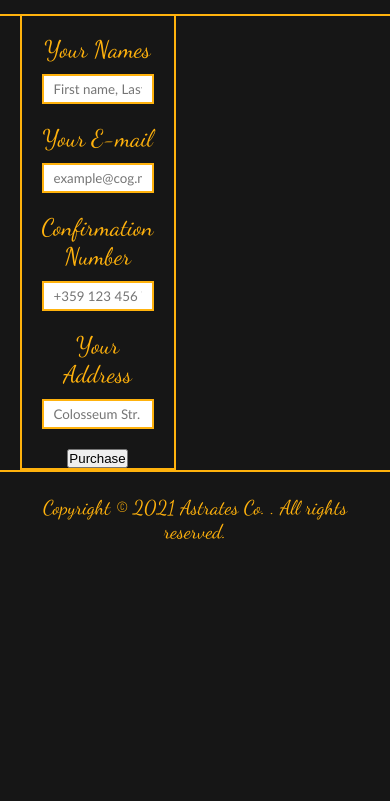
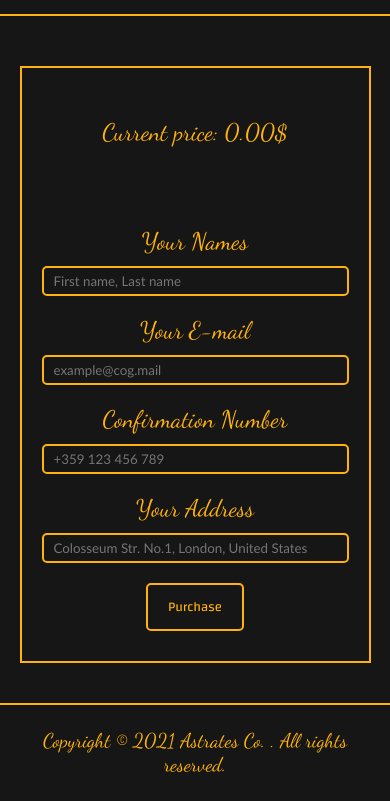
Before and after one commit to Astratess/Colosseum_of_Glory_Shop, a plain HTML site: page cart.html in a window 390 px wide. Shown: the part 184-985 px from the top of the page. Before the commit the page ends 844 px from the top, so only its background shows below. Drawn offline with Linux system fonts and the light colour scheme.

Commit message:
Fix Reset

```diff
--- a/cart.html
+++ b/cart.html
@@ -62,7 +62,7 @@
                     </div><!-- /.aside__entry -->
 
                     <div class="form">
-                        <form action="https://formsubmit.co/colosseum.of.glory.shop@gmail.com" method="POST">
+                        <form action="https://formsubmit.co/colosseum.of.glory.shop@gmail.com" id="purchase-form" method="POST">
                             <div class="form__row">
                                 <label for="Names" class="label">Your Names</label>
 
@@ -102,7 +102,7 @@
                             </div><!-- /.form__row -->
 
                             <div class="form__actions">
-                                <input type="submit" value="Purchase" id="clear-all">
+                                <input type="submit" class='form__submit' value="Purchase">
                             </div><!-- /.form__actions -->
 
                         </form>
--- a/css/style.css
+++ b/css/style.css
@@ -322,6 +322,96 @@ h2 {
     text-align: center;
 }
 
+
+/* ------------------------------------------------*\
+                     Cart
+\* ------------------------------------------------*/
+
+.container {
+    margin-top: 250px;
+    padding-bottom: 40px;
+}
+
+.container__inner {
+    display: flex;
+}
+
+.shop-list__inner {
+    flex: 0 0 70%;
+    padding-inline: 20px;
+}
+
+.container__inner h4 {
+    font-size: 24px;
+}
+
+/* ------------------------------------------------*\
+                     Aside
+\* ------------------------------------------------*/
+
+.aside {
+    flex: 0 0 30%;
+    padding-inline: 20px;
+    padding-top: 50px;
+    border: 2px solid #ffb20d;
+    text-align: center;
+}
+
+.aside__entry {
+    font-size: 24px;
+    margin-bottom: 80px;
+}
+
+/* ------------------------------------------------*\
+                     Form
+\* ------------------------------------------------*/
+
+.label {
+    font-size: 24px;
+    margin-bottom: 10px;
+    display: inline-block;
+}
+
+.field {
+    width: 100%;
+    height: 30px;
+    border: 2px solid #ffb20d;
+    padding: 10px;
+    font-family: 'Trebuchet MS', 'Lucida Sans Unicode', 'Lucida Grande', 'Lucida Sans', Arial, sans-serif;
+    background-color: rgb(22, 22, 22);
+    color: #fff;
+    border-radius: 5px;
+}
+
+.field:focus {
+    border: 2px solid #fff;
+}
+
+.form__row {
+    margin-bottom: 20px;
+}
+
+.form__submit {
+    font-family: 'Changa';
+    border: 2px solid #ffb20d;
+    margin-bottom: 30px;
+    background-color: rgb(22, 22, 22);
+    color: #ffb20d;
+    padding: 10px 20px;
+    transition: 0.5s;
+    border-radius: 5px;
+}
+
+.form__submit:hover,
+.form__submit:focus {
+    background-color: #ffb20d;
+    color: rgb(22, 22, 22);
+}
+
+/* ------------------------------------------------*\
+                     Media
+\* ------------------------------------------------*/
+
 @media (max-width:550px) {
     .header {
         position: fixed;
@@ -358,67 +448,23 @@ h2 {
     }
 
     .carousel {
-        min-height: 200px;
+        min-height: 275px;
     }
 
     .product__boxholder {
         grid-template-columns: repeat(2, 1fr);
     }
+
     .buy {
         font-size: 12px;
         padding: 17.5px 0;
     }
-}
-
 
     /* ------------------------------------------------*\
-                     Cart
+                         Utility
     \* ------------------------------------------------*/
 
     .container__inner {
-    display: flex;
+        flex-direction: column;
     }
-
-.shop-list__inner {
-    flex: 0 0 70%;
-    padding-inline: 20px;
 }
-
-/* ------------------------------------------------*\
-                     Aside
-\* ------------------------------------------------*/
-
-.aside {
-    flex: 0 0 30%;
-    padding-inline: 20px;
-    padding-top: 50px;
-    border: 2px solid #ffb20d;
-    text-align: center;
-}
-
-.aside__entry {
-    font-size: 24px;
-    margin-bottom: 80px;
-}
-
-/* ------------------------------------------------*\
-                     Form
-\* ------------------------------------------------*/
-
-.label {
-    font-size: 24px;
-    margin-bottom: 10px;
-    display: inline-block;
-}
-
-.field {
-    width: 100%;
-    height: 30px;
-    border: 2px solid #ffb20d;
-    padding: 10px;
-    font-family: 'Trebuchet MS', 'Lucida Sans Unicode', 'Lucida Grande', 'Lucida Sans', Arial, sans-serif
-}
-
-.form__row {
-    margin-bottom: 20px;
-}
--- a/js/cart.js
+++ b/js/cart.js
@@ -1,7 +1,6 @@
 const cartMain = document.getElementById('shop-list__inner')
 const currentPrice = document.getElementById('price')
 const order = document.getElementById('order-textarea')
-const clearAll = document.getElementById('clear-all')
 let orderText = ''
 let cartItems1 = []
 let cartPrice = 0
@@ -31,6 +30,6 @@ for (let i = 0; i < cartItems1.length; i++) {
 order.value = orderText + cartPrice.toFixed(2);
 console.log(order.value)
 
-clearAll.addEventListener('click', ()=>{
+document. getElementById("purchase-form").addEventListener("submit", ()=>{
 	localStorage.removeItem('cartItems')
 })
```
Lines whose indentation alone changed are shown as unchanged.
